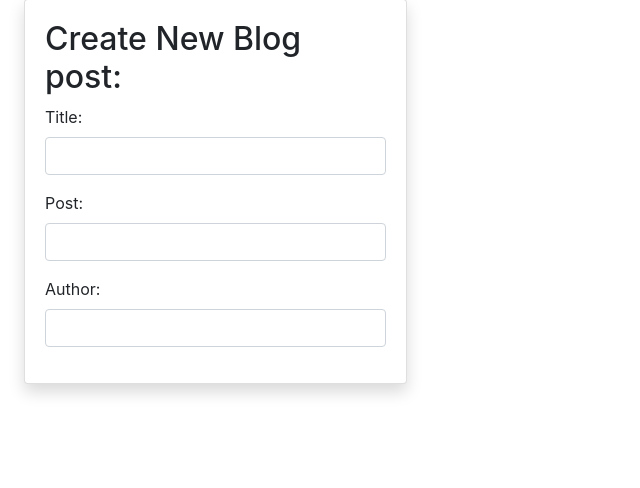
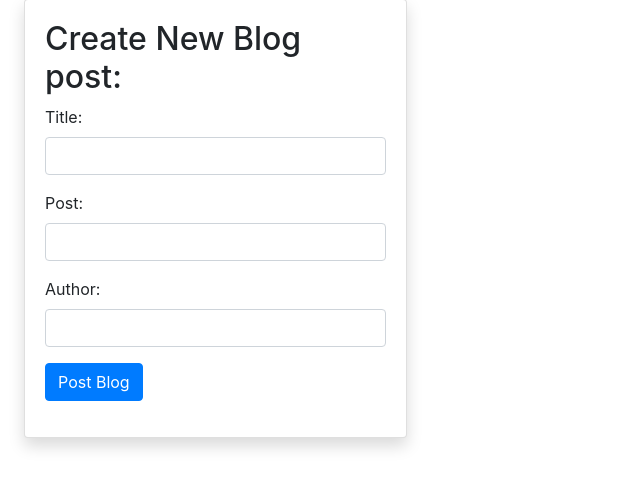
Before and after one commit to gnsaddy/blog-app-flask, a Flask app: page /post in a window 1280 px wide. Shown: the part 49-537 px from the top of the page, without its empty margins (0-640 px from the left). Run offline with Flask 2, Linux system fonts and the light colour scheme; data comes from the database, SQL or seed files in the repository; both versions use the stored data as it was after the commit; some libraries are stand-ins or nearby versions.

Commit message:
Update's

```diff
--- a/app.py
+++ b/app.py
@@ -1,11 +1,26 @@
-from flask import Flask, render_template, json, request
-from models import BlogPost, db
+from flask import Flask, render_template, json, request, redirect
+from datetime import datetime
+from flask_sqlalchemy import SQLAlchemy
 
 app = Flask(__name__)
+app.config['SQLALCHEMY_DATABASE_URI'] = 'sqlite:///posts.db'
+app.config['SQLALCHEMY_TRACK_MODIFICATIONS'] = False
+db = SQLAlchemy(app)
+
+
+class BlogPost(db.Model):
+    id = db.Column(db.Integer, primary_key=True, autoincrement=True)
+    title = db.Column(db.String(100), nullable=False)
+    content = db.Column(db.Text, nullable=True)
+    author = db.Column(db.String(50), nullable=False, default="N/A")
+    date_posted = db.Column(db.DateTime, nullable=False, default=datetime.now())
+
+    def __repr__(self):
+        return 'Blog Post ' + str(self.id)
+
 
 @app.route('/')
 def index():
-
     return render_template("index.html")
 
 
@@ -13,11 +28,15 @@ def index():
 def post():
     if request.method == "POST":
         post_title = request.form['title']
-        post_content = request.form['content']
+        post_content = request.form['post']
         post_author = request.form['author']
-
-
-    return render_template("post.html")
+        new_post = BlogPost(title=post_title, content=post_content, author=post_author)
+        db.session.add(new_post)
+        db.session.commit()
+        return redirect("/post")
+    else:
+        data = BlogPost.query.order_by(BlogPost.date_posted).all()
+        return render_template("post.html")
 
 
 if __name__ == "__main__":
--- a/templates/post.html
+++ b/templates/post.html
@@ -21,6 +21,9 @@
                             <label for="author">Author: </label>
                             <input class="form-control" type="text" name="author" id="author">
                         </div>
+                        <div class="form-group">
+                            <button type="submit" class="btn btn-primary" name="submit">Post Blog</button>
+                        </div>
                     </form>
                 </div>
             </div>
```
Also changed, not shown: models.py (+0 -18 lines), posts.db.
